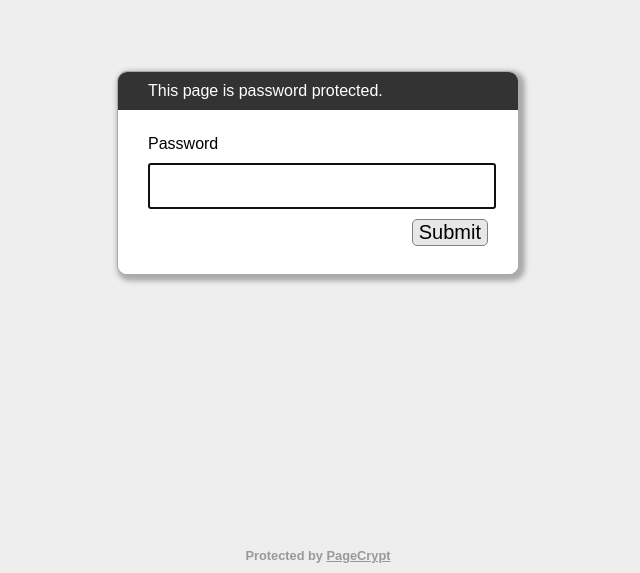
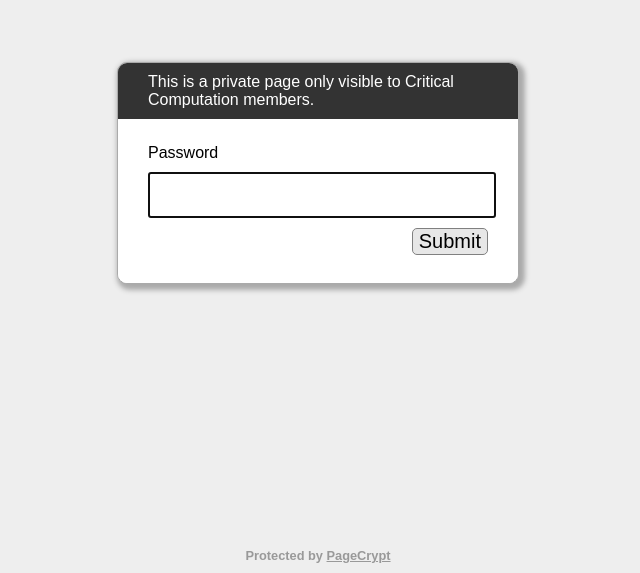
Before and after one commit to parsonsdt/critical-computation-2021, a plain HTML site: page people/index.html in a window 1280 px wide. Shown: the part 227-800 px from the top of the page, without its empty margins (322-962 px from the left). Drawn offline with Linux system fonts and the light colour scheme.

Commit message:
specify cc users

```diff
--- a/people/index.html
+++ b/people/index.html
@@ -118,7 +118,7 @@
     <div id="dialogWrap">
         <div id="dialogWrapCell">
             <div id="mainDialog">
-                <div id="dialogText">This page is password protected.</div>
+                <div id="dialogText">This is a private page only visible to Critical Computation members.</div>
                 <div id="passArea">
                     <p id="passwordPrompt">Password</p>
                     <input id="pass" type="password" name="pass" autofocus>
```
